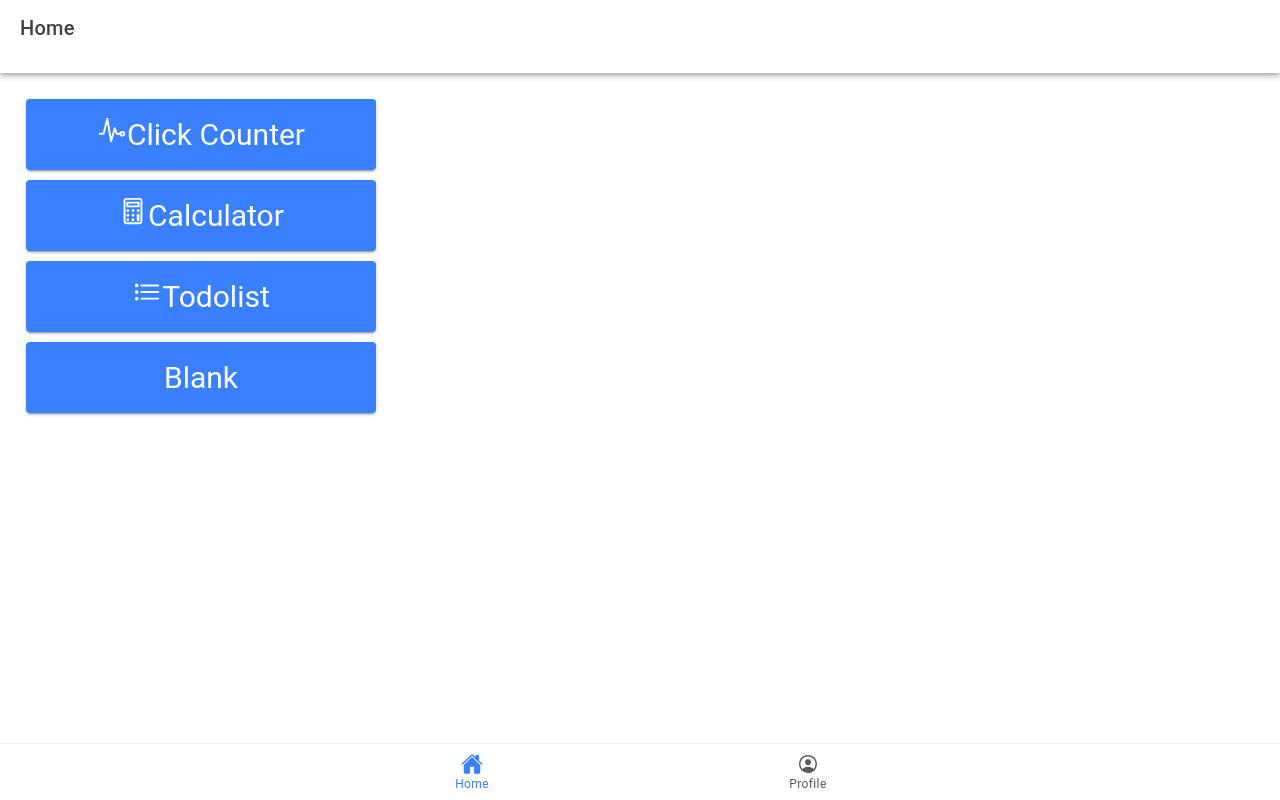
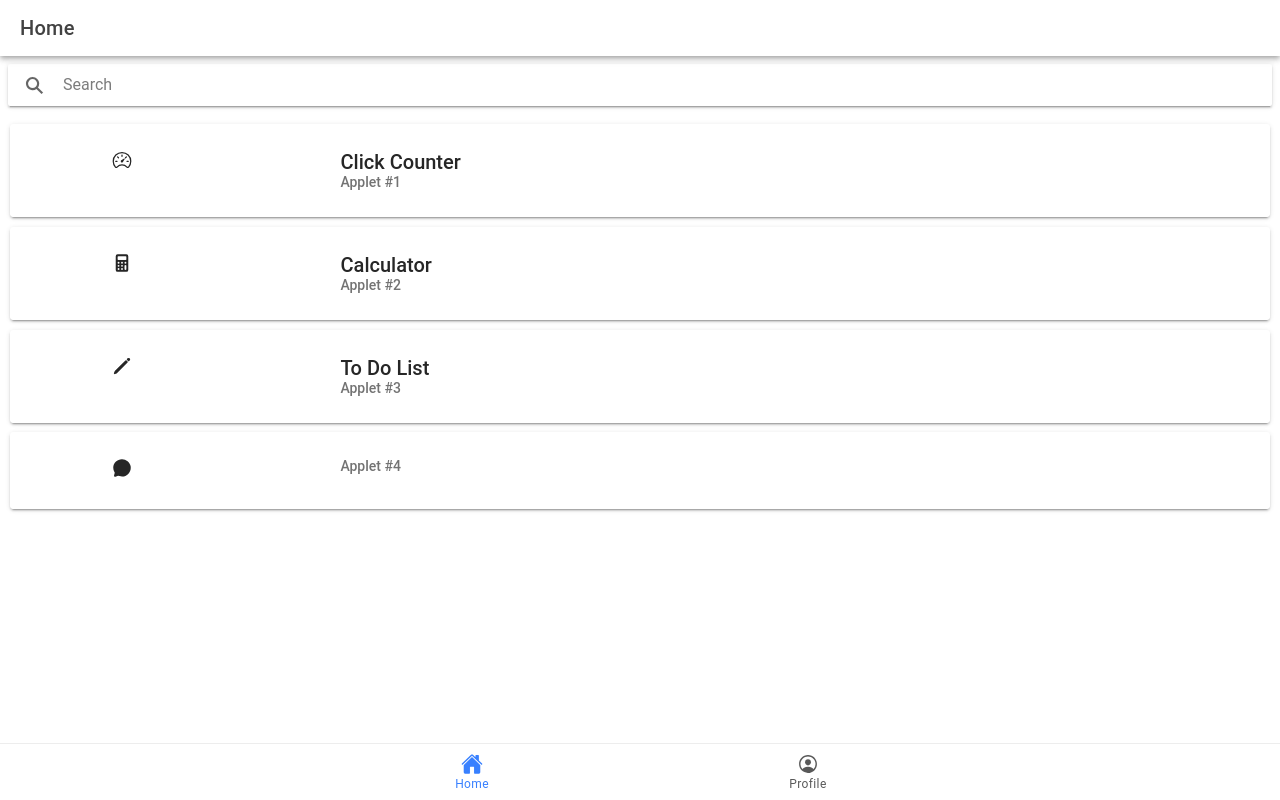
Before and after one commit to Cutiekuan/ion-t-obispo2, a React (Vite) app: page /home in a window 1280 px wide. Built offline with nearby package versions, Linux system fonts and the light colour scheme.

Commit message:
added dynamic search

```diff
--- a/src/App.tsx
+++ b/src/App.tsx
@@ -13,7 +13,7 @@ import { IonReactRouter } from '@ionic/react-router';
 import { home, calculatorOutline, ellipse, fingerPrintOutline, personCircleOutline, square, triangle } from 'ionicons/icons';
 import Home from './pages/Home';
 import Profile from './pages/Profile';
-import Click_counter from './pages/Click_counter';
+import ClickCounter from './pages/ClickCounter';
 import Calculator from './pages/Calculator';
 import Todolist from './pages/Todolist';
 
@@ -63,8 +63,8 @@ const App: React.FC = () => (
           </Route>
 
 
-          <Route exact path="/click_counter">
-            <Click_counter />
+          <Route exact path="/clickcounter">
+            <ClickCounter />
           </Route>
 
           <Route exact path="/todolist">
--- a/src/pages/Home.tsx
+++ b/src/pages/Home.tsx
@@ -1,78 +1,118 @@
-import React from 'react';
+import React, { useState } from 'react';
 import {
+  // IonBackButton,
+  // IonButton,
+  // IonButtons,
+  IonCard,
+  // IonCardContent,
+  IonCardHeader,
+  IonCardSubtitle,
+  IonCardTitle,
+  IonCol,
   IonContent,
+  IonGrid,
   IonHeader,
+  IonIcon,
+  // IonInput,
+  // IonItem,
+  // IonLabel,
+  // IonList,
   IonPage,
+  IonRow,
   IonTitle,
   IonToolbar,
-  IonIcon,
-  IonCard,
-  IonCardContent,
-  IonCardHeader,
-  IonCardTitle,
+  // IonItemDivider,
+  IonSearchbar
 } from '@ionic/react';
-import { pulseOutline, calculatorOutline, listOutline } from 'ionicons/icons';
-import { useHistory } from 'react-router-dom';
+
+//Custom CSS
+import './Home.css';
+
+//Ionic Icons
+import { speedometerOutline,calculator,pencil, chatbubble} from 'ionicons/icons';
+
+//Additional Routes
+// import Click_counter from './Click_counter';
+
+const cardData = [
+  {
+    title: 'Click Counter',
+    icon: speedometerOutline,
+    subtitle: 'Applet #1',
+    link: '/clickcounter'
+  },
+  {
+    title: 'Calculator',
+    icon: calculator,
+    subtitle: 'Applet #2',
+    link: '/calculator'
+  },
+  {
+    title: 'To Do List',
+    icon: pencil,
+    subtitle: 'Applet #3',
+    link: '/todolist'
+  },
+  {
+    title: '',
+    icon: chatbubble,
+    subtitle: 'Applet #4',
+    link: '/quotesgenerator'
+  }
+
+];
 
   const Home: React.FC = () => {
-  const history = useHistory();
 
-  const goToClickCounter = () => {
-    history.push('/click_counter');
-  };
-
-  const goToCalculator = () => {
-    history.push('/calculator');
-  };
-
-  const goToTodolist = () => {
-    history.push('/todolist');
-  };
+    {/*Dynamic Search*/}
+    const [searchTerm, setSearchTerm] = useState<string>('');
 
     return (
-    <IonPage>
+      <IonPage className="home-page">
         <IonHeader>
           <IonToolbar>
             <IonTitle>Home</IonTitle>
           </IonToolbar>
-        <hr />
         </IonHeader>
-      <IonContent fullscreen className="ion-padding">
-        <div className="ion-text-center"> {/* Centering content */}
-          <IonCard onClick={goToClickCounter} style={{ width: '350px', cursor: 'pointer' }} color="primary">
-            <IonCardContent style={{ fontSize: '30px' }}>
-              <IonIcon icon={pulseOutline} slot="start" />
-              Click Counter
-            </IonCardContent>
+        <IonContent fullscreen>
+          <IonHeader collapse="condense">
+            <IonToolbar>
+              <IonTitle size="large">Home</IonTitle>
+            </IonToolbar>
+          </IonHeader>
+        {/*Dynamic Search*/}
+        <>
+          <IonSearchbar
+            value={searchTerm}
+            onIonInput={(e) => setSearchTerm(e.target.value ?? '')}
+          />
+
+          {cardData
+            .filter((card) => card.title.toLowerCase().includes(searchTerm.toLowerCase()))
+            .map((card, index) => (
+              <IonCard key={index} href={card.link} id="card_body">
+                <IonCardHeader>
+                  <IonCardTitle>
+                    <IonGrid>
+                      <IonRow>
+                        <IonCol push=".75">
+                          <IonIcon className="home-card-icon" icon={card.icon} />
+                        </IonCol>
+                        <IonCol pull='3'>
+                          <div className="home-card-title">{card.title}</div>
+                          <IonCardSubtitle>{card.subtitle}</IonCardSubtitle>
+                        </IonCol>
+                      </IonRow>
+                    </IonGrid>
+                  </IonCardTitle>
+                </IonCardHeader>
               </IonCard>
-
-
-          <IonCard onClick={goToCalculator} style={{ width: '350px', cursor: 'pointer' }} color="primary">
-            <IonCardContent style={{ fontSize: '30px' }}>
-              <IonIcon icon={calculatorOutline} slot="start" />
-              Calculator
-            </IonCardContent>
-          </IonCard>
-
-          <IonCard onClick={goToTodolist} style={{ width: '350px', cursor: 'pointer' }} color="primary">
-            <IonCardContent style={{ fontSize: '30px' }}>
-              <IonIcon icon={listOutline} slot="start" />
-              Todolist
-            </IonCardContent>
-          </IonCard>
-
-          <IonCard style={{ width: '350px' }} color="primary">
-            <IonCardContent style={{ fontSize: '30px' }}>
-              Blank
-            </IonCardContent>
-          </IonCard>
-
-
-        </div>
+          ))}
+        </>
           </IonContent>
         </IonPage>
     );
-
   };
 
+  //
   export default Home;
```
Also changed, not shown: src/pages/ClickCounter.css (renamed from src/pages/Click_counter.css), src/pages/ClickCounter.tsx (renamed from src/pages/Click_counter.tsx). Lines whose indentation alone changed are shown as unchanged.
